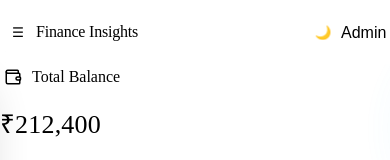
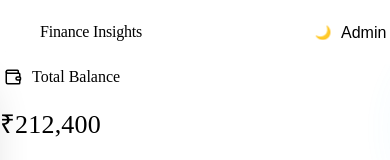
Before and after one commit to sushantshinde7/finance-insights-dashboard, a React (Vite) app: page / in a window 390 px wide. Shown: the top 160 px of the page. Built offline with nearby package versions, Linux system fonts and the light colour scheme; the HTML template or start-up script is replaced by a standard one.

Commit message:
added a close btn instead of hamburger on sidebar open state

```diff
--- a/src/layout/Navbar.css
+++ b/src/layout/Navbar.css
@@ -36,27 +36,70 @@
   gap: var(--space-3);
 }
 
-/* HAMBURGER */
+/* =========================
+   HAMBURGER BUTTON
+========================= */
+
 .hamburger-btn {
   display: none;
 
-  width: 36px;
-  height: 36px;
+  width: 40px;
+  height: 40px;
 
   border: 1px solid var(--color-border);
   border-radius: var(--radius-md);
 
   background: var(--color-surface);
-  color: var(--color-text-primary);
+
+  align-items: center;
+  justify-content: center;
+  flex-direction: column;
+  gap: 4px;
 
   cursor: pointer;
-  transition: all 0.2s ease;
+  transition: all 0.25s ease;
 }
 
 .hamburger-btn:hover {
   background: var(--color-primary-light);
   border-color: var(--color-primary);
-  color: var(--color-primary);
+}
+
+/* lines */
+.hamburger-btn span {
+  width: 18px;
+  height: 2px;
+  border-radius: 999px;
+
+  background: var(--color-text-primary);
+
+  transition: all 0.28s ease;
+  transform-origin: center;
+}
+
+/* ACTIVE -> MORPH INTO X */
+.hamburger-btn.active span:nth-child(1) {
+  transform: translateY(6px) rotate(45deg);
+}
+
+.hamburger-btn.active span:nth-child(2) {
+  opacity: 0;
+  transform: scaleX(0);
+}
+
+.hamburger-btn.active span:nth-child(3) {
+  transform: translateY(-6px) rotate(-45deg);
+}
+
+/* click feedback */
+.hamburger-btn:active {
+  transform: scale(0.96);
+}
+
+/* focus */
+.hamburger-btn:focus-visible {
+  outline: none;
+  box-shadow: 0 0 0 2px var(--color-primary-light);
 }
 
 .navbar-left h2 {
--- a/src/layout/Navbar.jsx
+++ b/src/layout/Navbar.jsx
@@ -21,13 +21,14 @@ const Navbar = ({ role, setRole, sidebarOpen, setSidebarOpen }) => {
   return (
     <div className="navbar">
       <div className="navbar-left">
-
         <button
-          className="hamburger-btn"
+          className={`hamburger-btn ${sidebarOpen ? "active" : ""}`}
           onClick={() => setSidebarOpen(!sidebarOpen)}
           aria-label="Toggle Sidebar"
         >
-          ☰
+          <span />
+          <span />
+          <span />
         </button>
 
         <h2>Finance Insights</h2>
```
